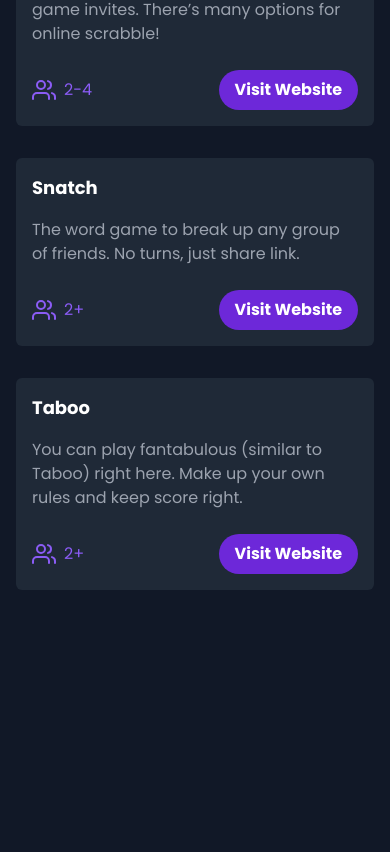
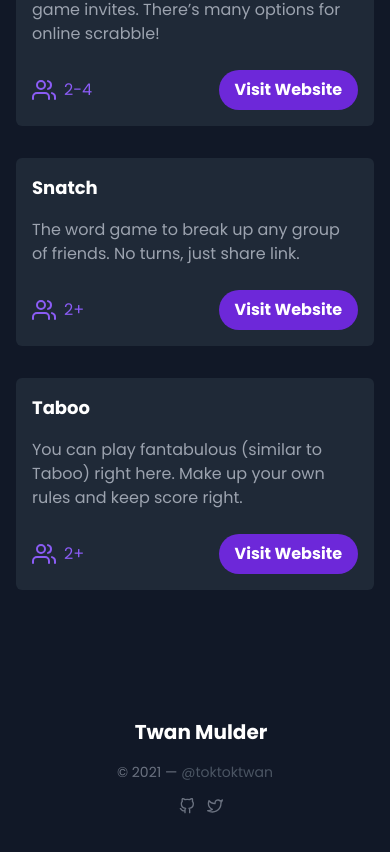
Before and after one commit to fu4303/twan-party, a React (Create React App) app: page / in a window 390 px wide. Shown: the part 6421-7273 px from the top of the page. Before the commit the page ends 7075 px from the top, so only its background shows below. Built offline with nearby package versions, Linux system fonts and the light colour scheme.

Commit message:
add footer

```diff
--- a/src/App.js
+++ b/src/App.js
@@ -1,5 +1,5 @@
 import { useState, useEffect } from "react";
-import { User, Users, DollarSign, Minus, Plus, ExternalLink } from "react-feather";
+import { User, Users, DollarSign, Minus, Plus, ExternalLink, GitHub, Twitter } from "react-feather";
 import Sparkles from "./sparkles";
 
 import Links from "./links";
@@ -212,6 +212,29 @@
 
         <Categories categories={linksArray} />
       </main>
+      <footer>
+        <div className="container flex flex-col items-center px-4 py-16 mx-auto sm:flex-row">
+          <p className="flex items-center justify-center font-medium text-white md:justify-start">
+            <span className="ml-3 text-xl font-bold">Twan Mulder</span>
+          </p>
+          <p className="mt-4 text-sm text-gray-500 sm:ml-4 sm:pl-4 sm:border-l sm:border-purple-500 sm:py-2 sm:mt-0">
+            © {new Date().getFullYear()} —
+            <a className="ml-1 text-gray-600 hover:text-purple-500" href="https://twitter.com/toktoktwan" rel="noopener noreferrer" target="_blank" data-splitbee-event="External Link" data-splitbee-event-type="Twitter">
+              @toktoktwan
+            </a>
+          </p>
+          <span className="inline-flex justify-center mt-4 sm:ml-auto sm:mt-0 sm:justify-start">
+            <a className="ml-3 text-gray-500 hover:text-purple-500" href="https://github.com/twanmulder/twan.party" rel="noopener noreferrer" target="_blank" data-splitbee-event="External Link" data-splitbee-event-type="GitHub">
+              <GitHub size={16} />
+              <span className="sr-only">Go to GitHub profile</span>
+            </a>
+            <a className="ml-3 text-gray-500 hover:text-purple-500" href="https://twitter.com/toktoktwan" rel="noopener noreferrer" target="_blank" data-splitbee-event="External Link" data-splitbee-event-type="Twitter">
+              <Twitter size={16} />
+              <span className="sr-only">Go to Twitter profile</span>
+            </a>
+          </span>
+        </div>
+      </footer>
     </>
   );
 }
```
Also changed, not shown: 1 other file (tests, documents, lock files or other folders).
